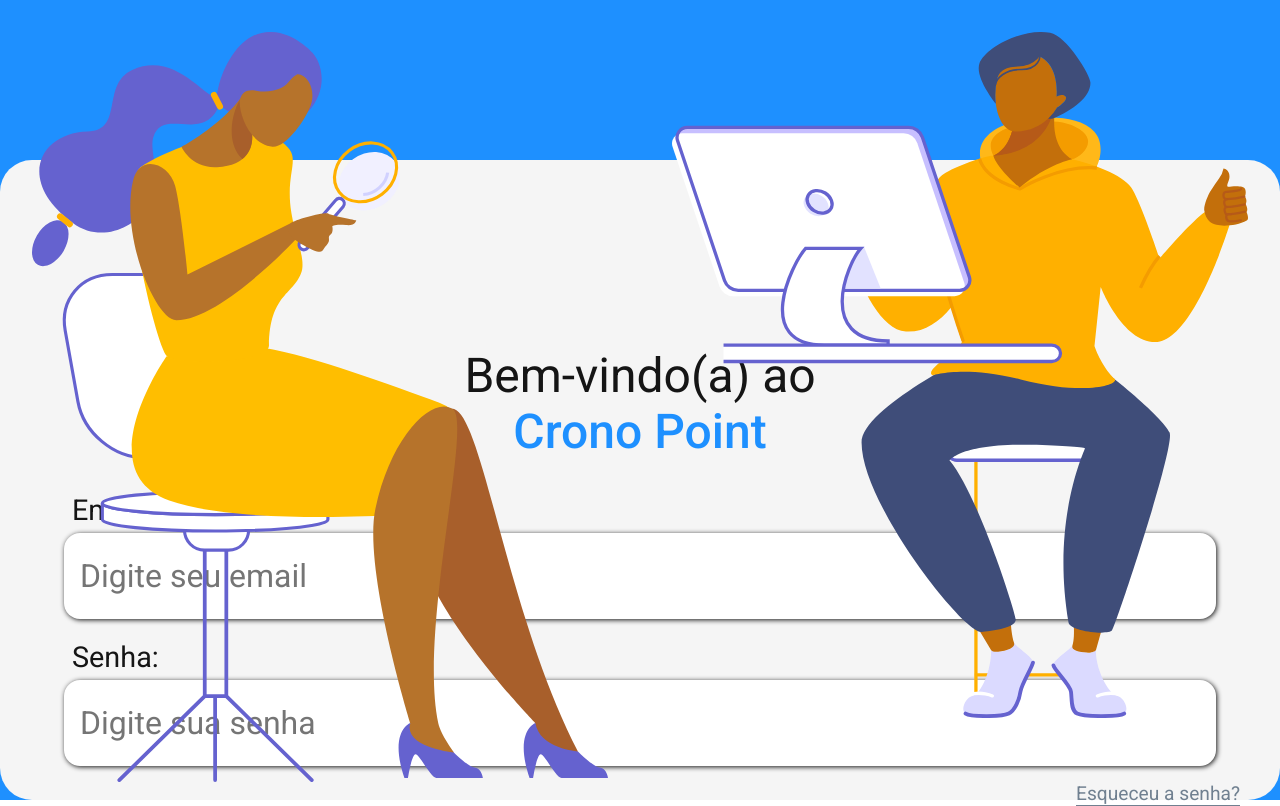
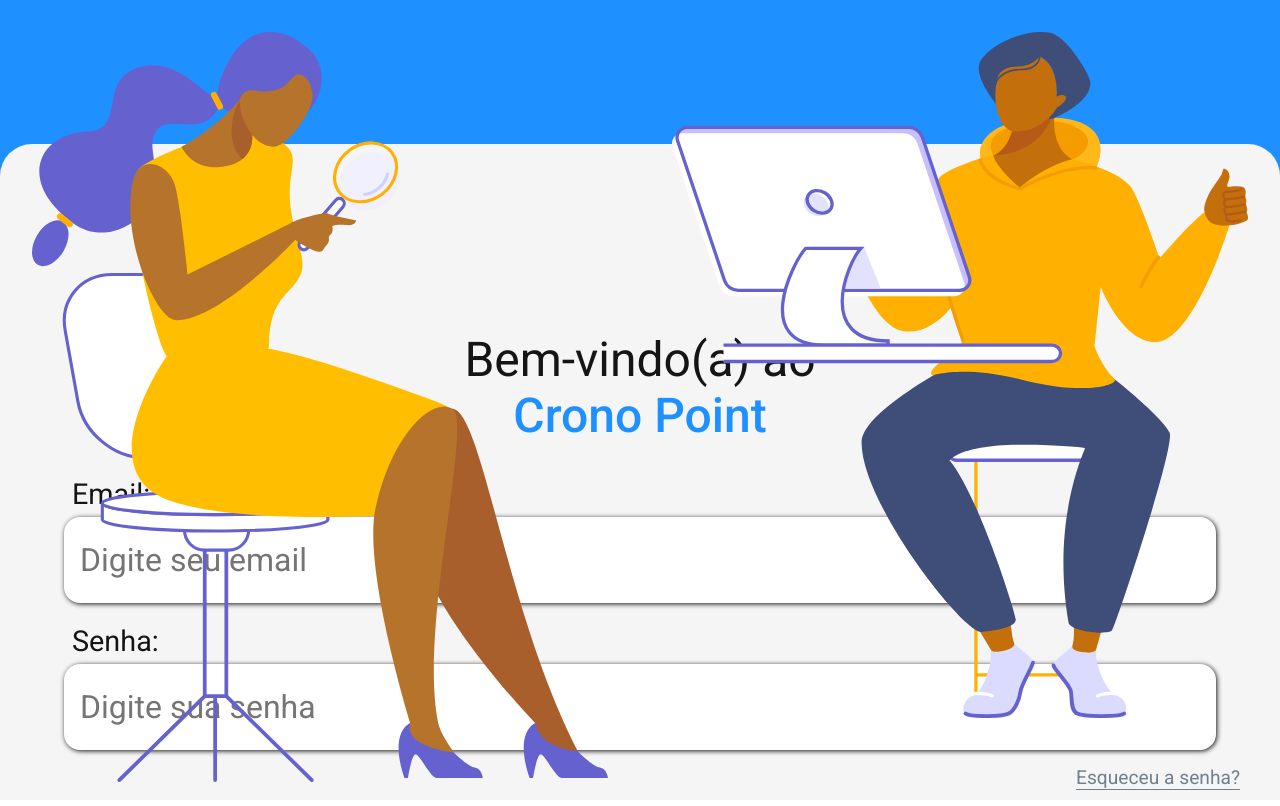
Before and after one commit to Rafalesson/cronoPoint, a React (Vite) app: page / in a window 1280 px wide. Shown: the top 806 px of the page. Built offline with nearby package versions, Linux system fonts and the light colour scheme.

Commit message:
ajuste do radius da página form

```diff
--- a/src/Pages/Login/login.css
+++ b/src/Pages/Login/login.css
@@ -9,7 +9,7 @@
 #containerImg{
   display: flex;
   justify-content: center;
-  height: 20vh;
+  height: 18vh;
   position: relative;
 }
 
@@ -31,9 +31,9 @@
 }
 
 #loginForm{
-  height: 80vh;
+  height: 82vh;
   background-color: var(--white-background);
-  border-radius: 2rem;
+  border-radius: 2rem 2rem 0 0;
   display: flex;
   flex-direction: column;
   align-items: center;
```
